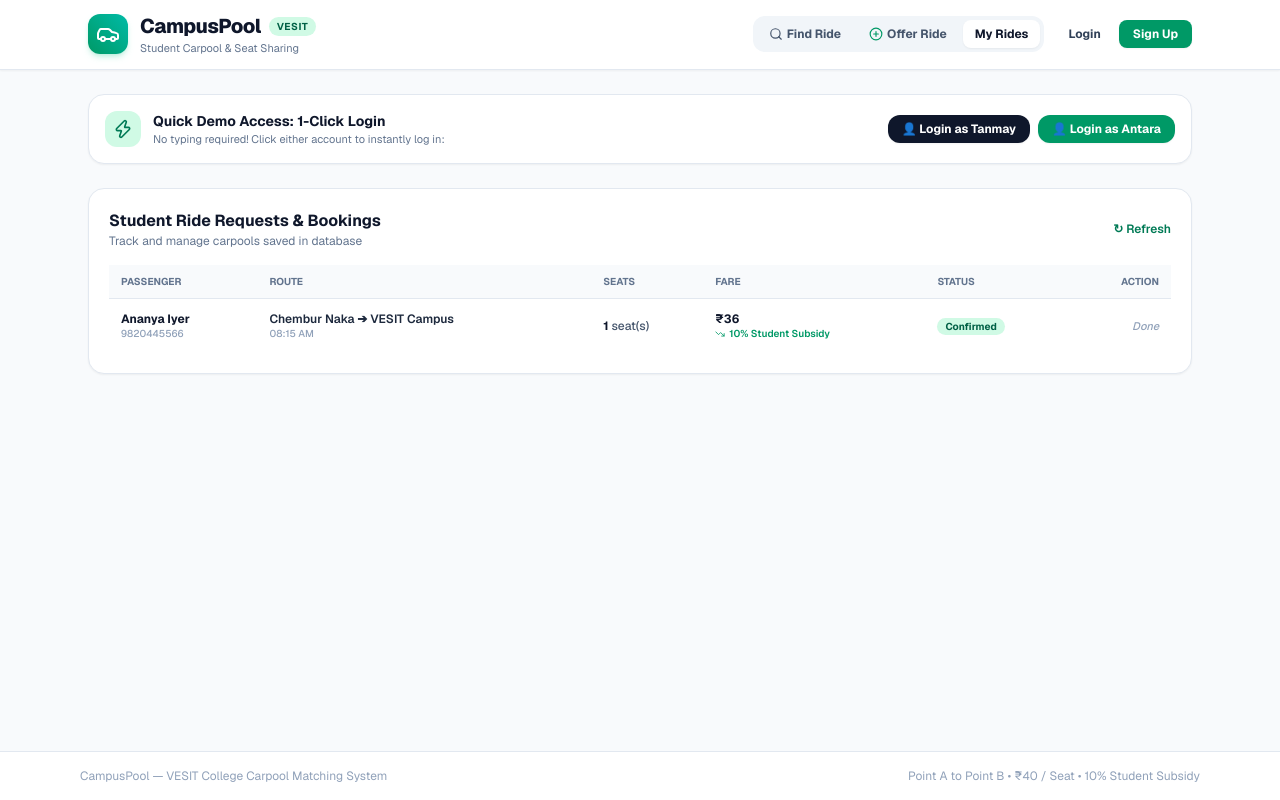
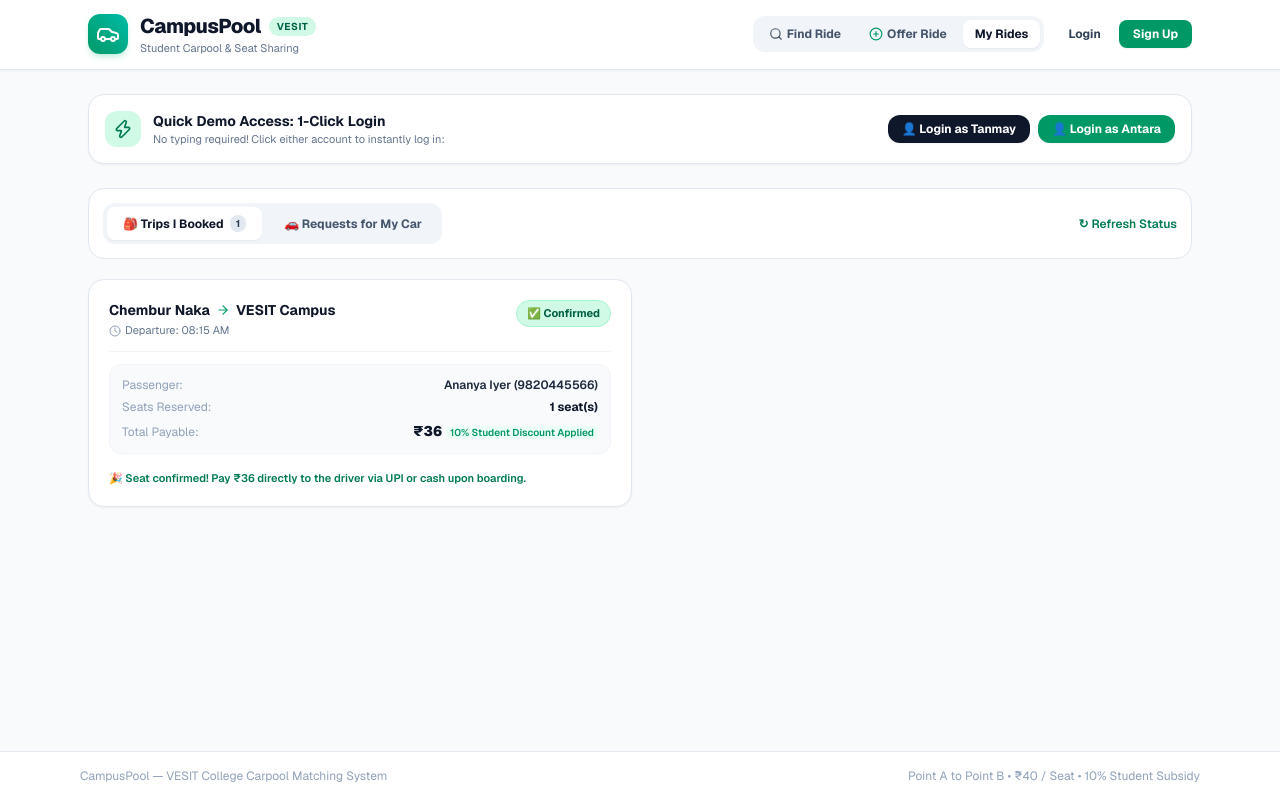
Before and after one commit to Antara-Parab/ridesync-dbms, a Next.js app: page / in a window 1280 px wide. Both pictures are taken after a click on the button "My Rides". Built offline with nearby package versions, Linux system fonts and the light colour scheme.

Commit message:
refactor(ui): overhaul My Rides into clean card-based design with separate Passenger Bookings and Driver Approvals views

```diff
--- a/src/app/page.tsx
+++ b/src/app/page.tsx
@@ -55,6 +55,7 @@ export default function CampusPoolApp() {
 
   // App tabs: 'find' | 'offer' | 'bookings'
   const [activeTab, setActiveTab] = useState<'find' | 'offer' | 'bookings'>('find');
+  const [myRidesSubTab, setMyRidesSubTab] = useState<'passenger' | 'driver'>('passenger');
   const [rides, setRides] = useState<Ride[]>([]);
   const [bookings, setBookings] = useState<Booking[]>([]);
   const [toast, setToast] = useState<{ message: string; type: 'success' | 'error' | 'info' } | null>(null);
@@ -886,73 +887,196 @@ export default function CampusPoolApp() {
         )}
 
         {/* ========================================================================= */}
-        {/* TAB 3: MY RIDES & APPROVALS */}
+        {/* TAB 3: MY RIDES & APPROVALS (CLEAN CARD-BASED DESIGN) */}
         {/* ========================================================================= */}
         {activeTab === 'bookings' && (
-          <div className="space-y-6">
-            <div className="bg-white rounded-2xl border border-slate-200 p-5 shadow-xs">
-              <div className="flex justify-between items-center mb-4">
-                <div>
-                  <h3 className="text-base font-bold text-slate-900">Student Ride Requests & Bookings</h3>
-                  <p className="text-xs text-slate-500">Track and manage carpools saved in database</p>
-                </div>
+          <div className="space-y-5">
+            {/* Clean Sub-tab Navigation */}
+            <div className="flex flex-col sm:flex-row sm:items-center justify-between gap-3 bg-white p-3.5 rounded-2xl border border-slate-200">
+              <div className="flex space-x-1.5 bg-slate-100 p-1 rounded-xl">
                 <button
                   type="button"
-                  onClick={fetchBookings}
-                  className="text-xs text-emerald-700 hover:text-emerald-800 font-semibold cursor-pointer"
+                  onClick={() => setMyRidesSubTab('passenger')}
+                  className={`px-4 py-2 rounded-lg text-xs font-bold transition cursor-pointer flex items-center space-x-1.5 ${
+                    myRidesSubTab === 'passenger'
+                      ? 'bg-white text-slate-900 shadow-xs'
+                      : 'text-slate-600 hover:text-slate-900'
+                  }`}
                 >
-                  ↻ Refresh
+                  <span>🎒 Trips I Booked</span>
+                  <span className="text-[10px] bg-slate-200 text-slate-700 px-1.5 py-0.5 rounded-full font-bold">
+                    {bookings.length}
+                  </span>
+                </button>
+                <button
+                  type="button"
+                  onClick={() => setMyRidesSubTab('driver')}
+                  className={`px-4 py-2 rounded-lg text-xs font-bold transition cursor-pointer flex items-center space-x-1.5 ${
+                    myRidesSubTab === 'driver'
+                      ? 'bg-white text-slate-900 shadow-xs'
+                      : 'text-slate-600 hover:text-slate-900'
+                  }`}
+                >
+                  <span>🚗 Requests for My Car</span>
+                  {bookings.filter(b => b.booking_status === 'PENDING').length > 0 && (
+                    <span className="text-[10px] bg-amber-500 text-white px-1.5 py-0.5 rounded-full font-bold animate-pulse">
+                      {bookings.filter(b => b.booking_status === 'PENDING').length} new
+                    </span>
+                  )}
                 </button>
               </div>
 
+              <button
+                type="button"
+                onClick={() => {
+                  fetchBookings();
+                  showToast('Updated your rides list from database', 'info');
+                }}
+                className="text-xs text-emerald-700 hover:text-emerald-800 font-semibold cursor-pointer self-end sm:self-auto"
+              >
+                ↻ Refresh Status
+              </button>
+            </div>
+
+            {/* 1. PASSENGER VIEW (TRIPS I BOOKED) */}
+            {myRidesSubTab === 'passenger' && (
+              <div className="space-y-4">
                 {bookings.length === 0 ? (
-                <div className="text-center py-10 text-slate-400 text-xs">
-                  <p>No booking requests yet.</p>
+                  <div className="text-center py-16 bg-white rounded-2xl border border-slate-200">
+                    <Car className="w-12 h-12 text-slate-300 mx-auto mb-2" />
+                    <p className="text-sm font-semibold text-slate-700">You haven't booked any rides yet</p>
+                    <p className="text-xs text-slate-400 mt-1 mb-4">Find a carpool to campus and rent a seat for ₹40!</p>
                     <button
                       type="button"
                       onClick={() => setActiveTab('find')}
-                    className="mt-2 text-emerald-600 font-bold hover:underline cursor-pointer"
+                      className="px-4 py-2 bg-emerald-600 hover:bg-emerald-500 text-white text-xs font-bold rounded-xl transition shadow-xs cursor-pointer"
                     >
-                    Go to "Find Ride" to apply for a seat!
+                      Browse Available Carpools
                     </button>
                   </div>
                 ) : (
-                <div className="overflow-x-auto">
-                  <table className="w-full text-xs text-left text-slate-600">
-                    <thead className="bg-slate-50 text-[10px] uppercase font-bold text-slate-500 border-b border-slate-200">
-                      <tr>
-                        <th className="py-2.5 px-3">Passenger</th>
-                        <th className="py-2.5 px-3">Route</th>
-                        <th className="py-2.5 px-3">Seats</th>
-                        <th className="py-2.5 px-3">Fare</th>
-                        <th className="py-2.5 px-3">Status</th>
-                        <th className="py-2.5 px-3 text-right">Action</th>
-                      </tr>
-                    </thead>
-                    <tbody className="divide-y divide-slate-100 font-medium">
+                  <div className="grid grid-cols-1 md:grid-cols-2 gap-4">
                     {bookings.map((b) => (
-                        <tr key={b.booking_id} className="hover:bg-slate-50/80">
-                          <td className="py-3 px-3">
-                            <div className="font-bold text-slate-900">{b.passenger_name}</div>
-                            <div className="text-[10px] text-slate-400">{b.passenger_phone}</div>
-                          </td>
-                          <td className="py-3 px-3">
-                            <div className="font-semibold text-slate-800">{b.source} ➔ {b.destination}</div>
-                            <div className="text-[10px] text-slate-400">{b.departure_time}</div>
-                          </td>
-                          <td className="py-3 px-3">
-                            <span className="font-bold text-slate-900">{b.seats_requested}</span> seat(s)
-                          </td>
-                          <td className="py-3 px-3">
-                            <div className="font-bold text-slate-900">₹{b.discounted_fare}</div>
+                      <div
+                        key={b.booking_id}
+                        className="bg-white rounded-2xl border border-slate-200 p-5 shadow-xs flex flex-col justify-between"
+                      >
+                        <div>
+                          {/* Route & Status Header */}
+                          <div className="flex items-start justify-between mb-3 border-b border-slate-100 pb-3">
+                            <div>
+                              <div className="flex items-center space-x-1.5 font-bold text-slate-900 text-sm">
+                                <span>{b.source}</span>
+                                <ArrowRight className="w-3.5 h-3.5 text-emerald-600 shrink-0" />
+                                <span>{b.destination}</span>
+                              </div>
+                              <div className="text-[11px] text-slate-500 flex items-center space-x-1 mt-0.5">
+                                <Clock className="w-3 h-3 text-slate-400" />
+                                <span>Departure: {b.departure_time}</span>
+                              </div>
+                            </div>
+
+                            <span className={`px-2.5 py-1 rounded-full text-[11px] font-bold shrink-0 ${
+                              b.booking_status === 'ACCEPTED' ? 'bg-emerald-100 text-emerald-800 border border-emerald-200' :
+                              b.booking_status === 'PENDING' ? 'bg-amber-100 text-amber-800 border border-amber-200' :
+                              'bg-rose-100 text-rose-800 border border-rose-200'
+                            }`}>
+                              {b.booking_status === 'ACCEPTED' ? '✅ Confirmed' :
+                               b.booking_status === 'PENDING' ? '⏳ Awaiting Driver' : '❌ Declined'}
+                            </span>
+                          </div>
+
+                          {/* Ride Info Box */}
+                          <div className="bg-slate-50 p-3 rounded-xl border border-slate-100 text-xs text-slate-600 space-y-1.5 mb-3">
+                            <div className="flex justify-between">
+                              <span className="text-slate-400">Passenger:</span>
+                              <span className="font-semibold text-slate-800">{b.passenger_name} ({b.passenger_phone})</span>
+                            </div>
+                            <div className="flex justify-between">
+                              <span className="text-slate-400">Seats Reserved:</span>
+                              <span className="font-bold text-slate-900">{b.seats_requested} seat(s)</span>
+                            </div>
+                            <div className="flex justify-between items-baseline">
+                              <span className="text-slate-400">Total Payable:</span>
+                              <div className="text-right">
+                                <span className="font-black text-slate-900 text-sm">₹{b.discounted_fare}</span>
                                 {b.has_student_discount && (
-                              <div className="text-[10px] text-emerald-600 flex items-center space-x-1 font-semibold">
-                                <TrendingDown className="w-2.5 h-2.5" />
-                                <span>10% Student Subsidy</span>
+                                  <span className="ml-1 text-[10px] text-emerald-600 font-semibold bg-emerald-50 px-1 rounded">
+                                    10% Student Discount Applied
+                                  </span>
+                                )}
+                              </div>
+                            </div>
+                          </div>
+                        </div>
+
+                        {/* Status Message Footer */}
+                        <div className="text-[11px] pt-1">
+                          {b.booking_status === 'ACCEPTED' && (
+                            <p className="text-emerald-700 font-semibold flex items-center space-x-1">
+                              <span>🎉 Seat confirmed! Pay ₹{b.discounted_fare} directly to the driver via UPI or cash upon boarding.</span>
+                            </p>
+                          )}
+                          {b.booking_status === 'PENDING' && (
+                            <p className="text-amber-700 font-medium">
+                              ⏳ Request sent to driver. You will be confirmed once the driver approves.
+                            </p>
+                          )}
+                          {b.booking_status === 'REJECTED' && (
+                            <p className="text-rose-600 font-medium">
+                              This request was declined due to full seats. Please try booking another carpool!
+                            </p>
+                          )}
+                        </div>
+                      </div>
+                    ))}
                   </div>
                 )}
-                          </td>
-                          <td className="py-3 px-3">
+              </div>
+            )}
+
+            {/* 2. DRIVER VIEW (REQUESTS FOR MY CAR) */}
+            {myRidesSubTab === 'driver' && (
+              <div className="space-y-4">
+                <div className="bg-emerald-50/60 p-4 rounded-2xl border border-emerald-200 text-xs text-emerald-900 flex items-center justify-between">
+                  <div>
+                    <h4 className="font-bold text-sm text-emerald-950 mb-0.5">Driver Approval Dashboard</h4>
+                    <p className="text-[11px] text-emerald-800">
+                      When you accept a request, available car seats automatically decrement in real-time in the database!
+                    </p>
+                  </div>
+                  <span className="text-xs font-extrabold bg-emerald-200 text-emerald-900 px-2.5 py-1 rounded-full">
+                    {bookings.filter(b => b.booking_status === 'PENDING').length} Pending Requests
+                  </span>
+                </div>
+
+                {bookings.length === 0 ? (
+                  <div className="text-center py-16 bg-white rounded-2xl border border-slate-200">
+                    <Users className="w-12 h-12 text-slate-300 mx-auto mb-2" />
+                    <p className="text-sm font-semibold text-slate-700">No incoming passenger requests yet</p>
+                    <p className="text-xs text-slate-400 mt-1">When students apply for your carpool, their requests appear here for approval.</p>
+                  </div>
+                ) : (
+                  <div className="grid grid-cols-1 md:grid-cols-2 gap-4">
+                    {bookings.map((b) => (
+                      <div
+                        key={b.booking_id}
+                        className="bg-white rounded-2xl border border-slate-200 p-5 shadow-xs flex flex-col justify-between"
+                      >
+                        <div>
+                          {/* Header */}
+                          <div className="flex items-start justify-between mb-3 border-b border-slate-100 pb-3">
+                            <div>
+                              <div className="font-bold text-slate-900 text-sm flex items-center space-x-1.5">
+                                <User className="w-4 h-4 text-emerald-600" />
+                                <span>{b.passenger_name}</span>
+                              </div>
+                              <div className="text-[11px] text-slate-500 flex items-center space-x-1 mt-0.5">
+                                <Phone className="w-3 h-3 text-slate-400" />
+                                <span>{b.passenger_phone}</span>
+                              </div>
+                            </div>
+
                             <span className={`px-2 py-0.5 rounded-full text-[10px] font-bold ${
                               b.booking_status === 'ACCEPTED' ? 'bg-emerald-100 text-emerald-800' :
                               b.booking_status === 'PENDING' ? 'bg-amber-100 text-amber-800' :
@@ -961,36 +1085,57 @@ export default function CampusPoolApp() {
                               {b.booking_status === 'ACCEPTED' ? 'Confirmed' :
                                b.booking_status === 'PENDING' ? 'Pending Approval' : 'Declined'}
                             </span>
-                          </td>
-                          <td className="py-3 px-3 text-right space-x-1">
+                          </div>
+
+                          {/* Request Details */}
+                          <div className="bg-slate-50 p-3 rounded-xl border border-slate-100 text-xs text-slate-600 space-y-1.5 mb-4">
+                            <div className="flex justify-between">
+                              <span className="text-slate-400">Route Requested:</span>
+                              <span className="font-semibold text-slate-800">{b.source} ➔ {b.destination}</span>
+                            </div>
+                            <div className="flex justify-between">
+                              <span className="text-slate-400">Seats Requested:</span>
+                              <span className="font-bold text-slate-900">{b.seats_requested} seat(s)</span>
+                            </div>
+                            <div className="flex justify-between">
+                              <span className="text-slate-400">Fare to Collect:</span>
+                              <span className="font-black text-emerald-700 text-sm">₹{b.discounted_fare}</span>
+                            </div>
+                          </div>
+                        </div>
+
+                        {/* Action Buttons */}
+                        <div>
                           {b.booking_status === 'PENDING' ? (
-                              <>
+                            <div className="flex space-x-2">
                               <button
                                 type="button"
                                 onClick={() => handleAcceptRequest(b.booking_id)}
-                                  className="px-2.5 py-1 bg-emerald-600 hover:bg-emerald-500 text-white rounded-md text-[11px] font-bold transition shadow-xs cursor-pointer active:scale-95"
+                                className="flex-1 py-2 bg-emerald-600 hover:bg-emerald-500 text-white font-bold text-xs rounded-xl transition shadow-xs cursor-pointer active:scale-95 flex items-center justify-center space-x-1"
                               >
-                                  Accept
+                                <Check className="w-3.5 h-3.5" />
+                                <span>Accept Request</span>
                               </button>
                               <button
                                 type="button"
                                 onClick={() => handleRejectRequest(b.booking_id)}
-                                  className="px-2 py-1 bg-slate-100 hover:bg-slate-200 text-slate-700 rounded-md text-[11px] font-medium transition cursor-pointer active:scale-95"
+                                className="py-2 px-3 bg-slate-100 hover:bg-slate-200 text-slate-700 font-semibold text-xs rounded-xl transition cursor-pointer active:scale-95"
                               >
                                 Decline
                               </button>
-                              </>
+                            </div>
                           ) : (
-                              <span className="text-[11px] text-slate-400 italic">Done</span>
-                            )}
-                          </td>
-                        </tr>
-                      ))}
-                    </tbody>
-                  </table>
+                            <div className="text-center py-1 text-xs text-slate-400 font-medium">
+                              {b.booking_status === 'ACCEPTED' ? '✅ You accepted this request' : '❌ You declined this request'}
                             </div>
                           )}
                         </div>
+                      </div>
+                    ))}
+                  </div>
+                )}
+              </div>
+            )}
           </div>
         )}
       </main>
```
Lines whose indentation alone changed are shown as unchanged.
